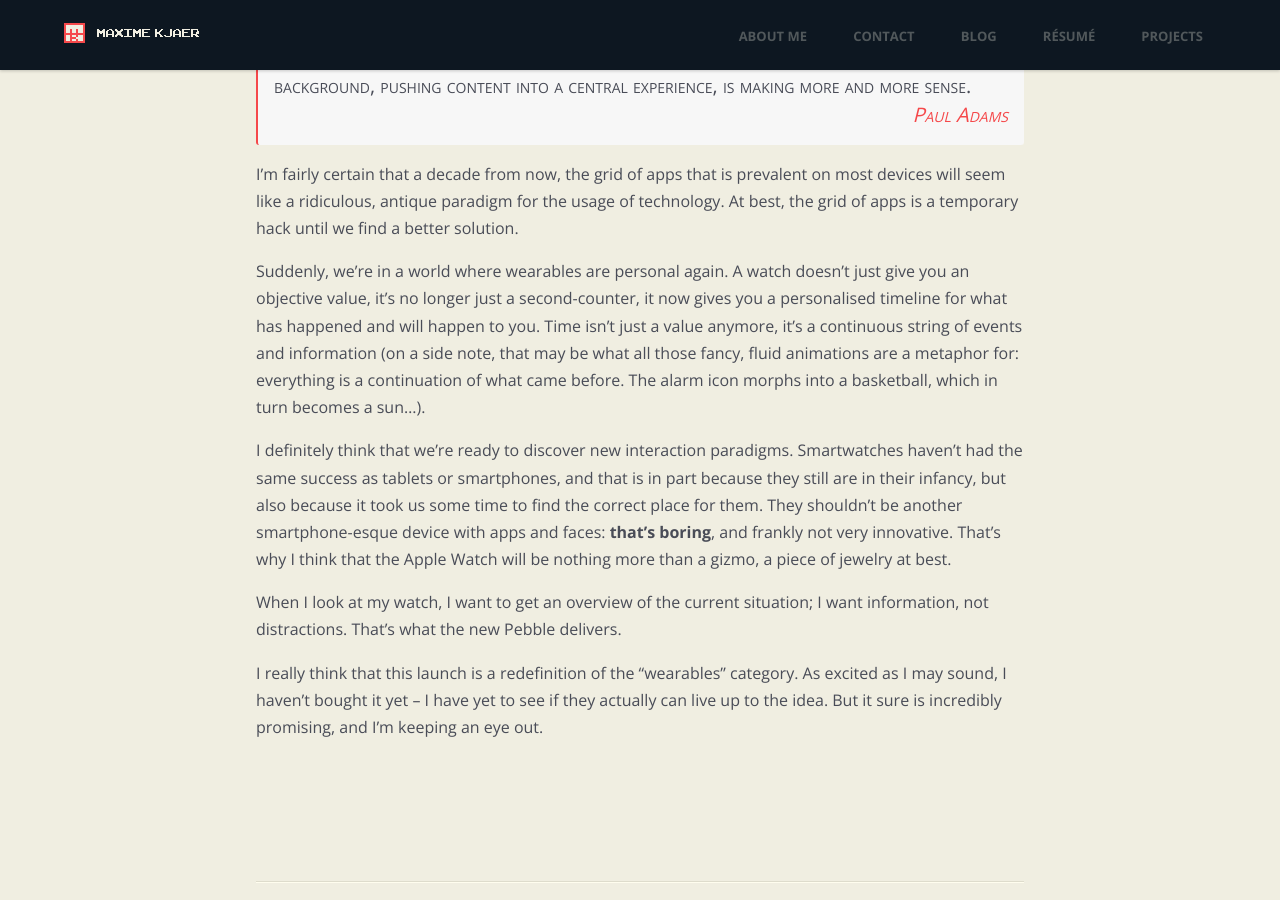
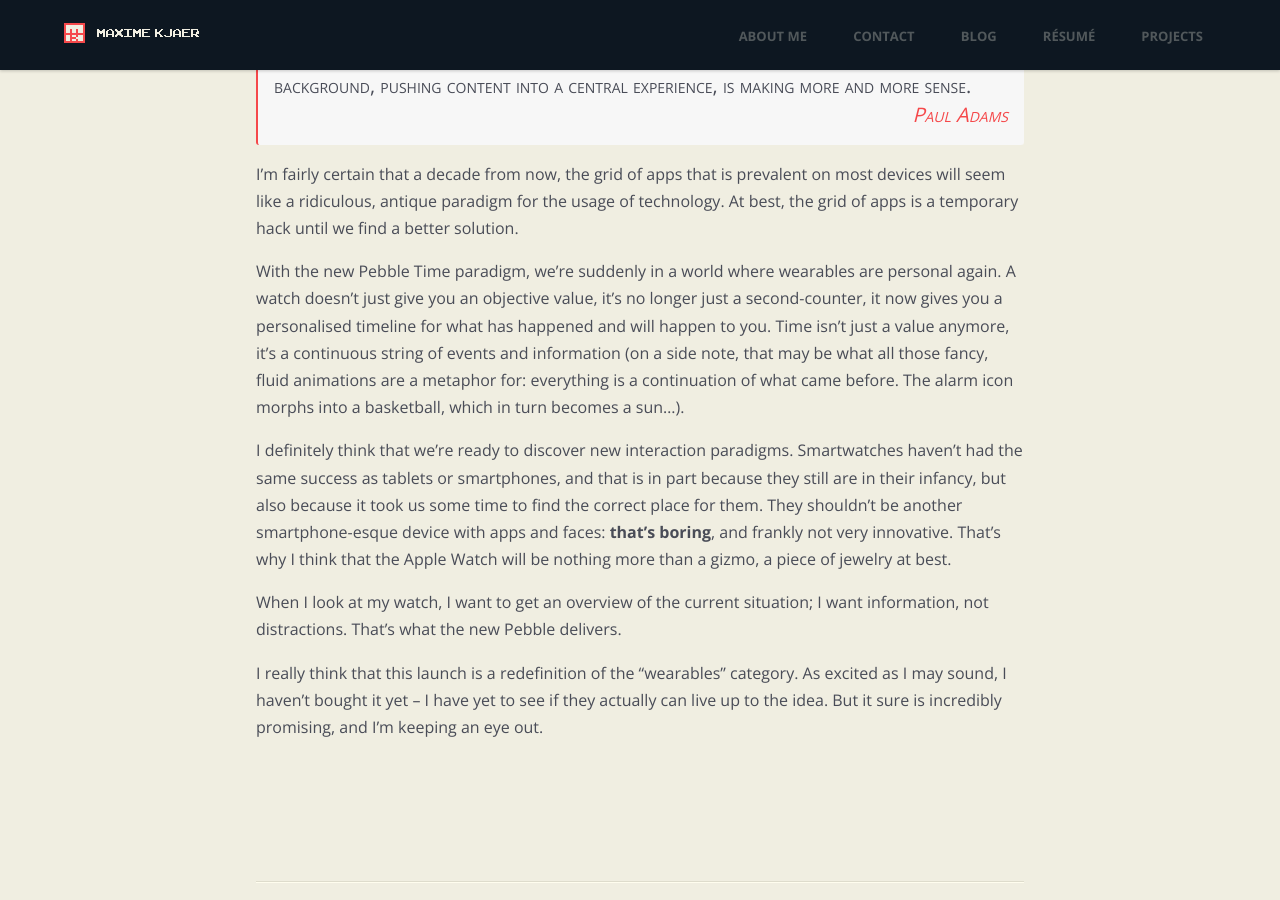
Before and after one commit to MaximeKjaer/kjaer.io, a Jekyll site: the page built from _posts/2015-02-24-the-pebble-time-paradigm.md, in a window 1280 px wide and 900 px high, scrolled down 1591 px. Built offline with Jekyll 4.4.1, drawn with Linux system fonts in a browser that asks for light colours; nearby versions of some CDN libraries; comment, search, counter and statistics services are not loaded.

Commit message:
Small modifications to posts

```diff
--- a/_posts/2015-02-24-the-pebble-time-paradigm.md
+++ b/_posts/2015-02-24-the-pebble-time-paradigm.md
@@ -26,7 +26,7 @@
 
 I'm fairly certain that a decade from now, the grid of apps that is prevalent on most devices will seem like a ridiculous, antique paradigm for the usage of technology. At best, the grid of apps is a temporary hack until we find a better solution.
 
-Suddenly, we're in a world where wearables are personal again. A watch doesn't just give you an objective value, it's no longer just a second-counter, it now gives you a personalised timeline for what has happened and will happen to you. Time isn't just a value anymore, it's a continuous string of events and information (on a side note, that may be what all those fancy, fluid animations are a metaphor for: everything is a continuation of what came before. The alarm icon morphs into a basketball, which in turn becomes a sun...).
+With the new Pebble Time paradigm, we're suddenly in a world where wearables are personal again. A watch doesn't just give you an objective value, it's no longer just a second-counter, it now gives you a personalised timeline for what has happened and will happen to you. Time isn't just a value anymore, it's a continuous string of events and information (on a side note, that may be what all those fancy, fluid animations are a metaphor for: everything is a continuation of what came before. The alarm icon morphs into a basketball, which in turn becomes a sun...).
 
 I definitely think that we're ready to discover new interaction paradigms. Smartwatches haven't had the same success as tablets or smartphones, and that is in part because they still are in their infancy, but also because it took us some time to find the correct place for them. They shouldn't be another smartphone-esque device with apps and faces: **that's boring**, and frankly not very innovative. That's why I think that the Apple Watch will be nothing more than a gizmo, a piece of jewelry at best.
 
```
Also changed, not shown: _posts/2014-12-01-a-short-list-of-great-articles.md (+14 -12 lines).
